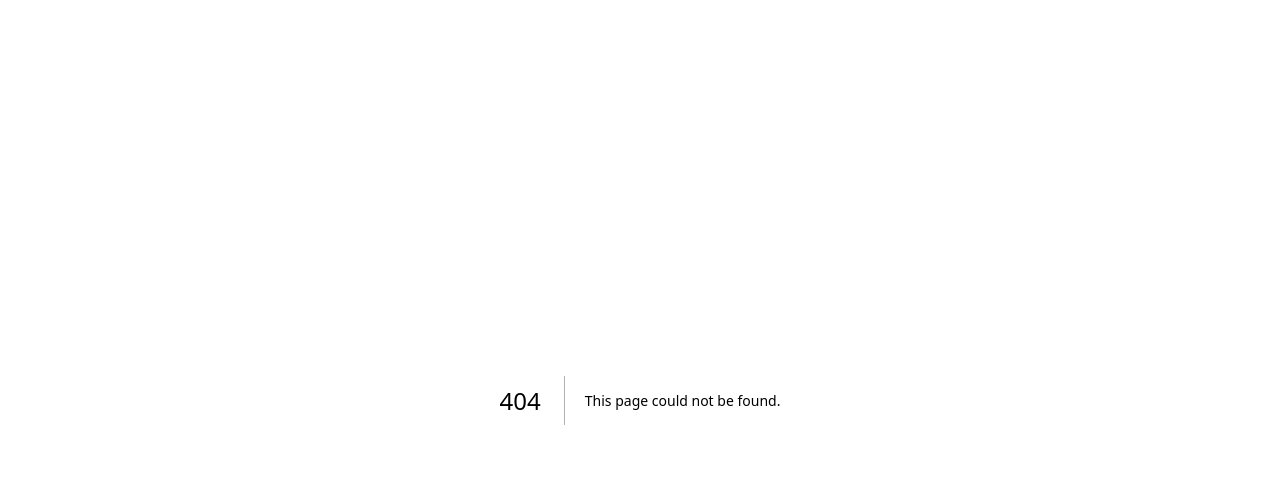
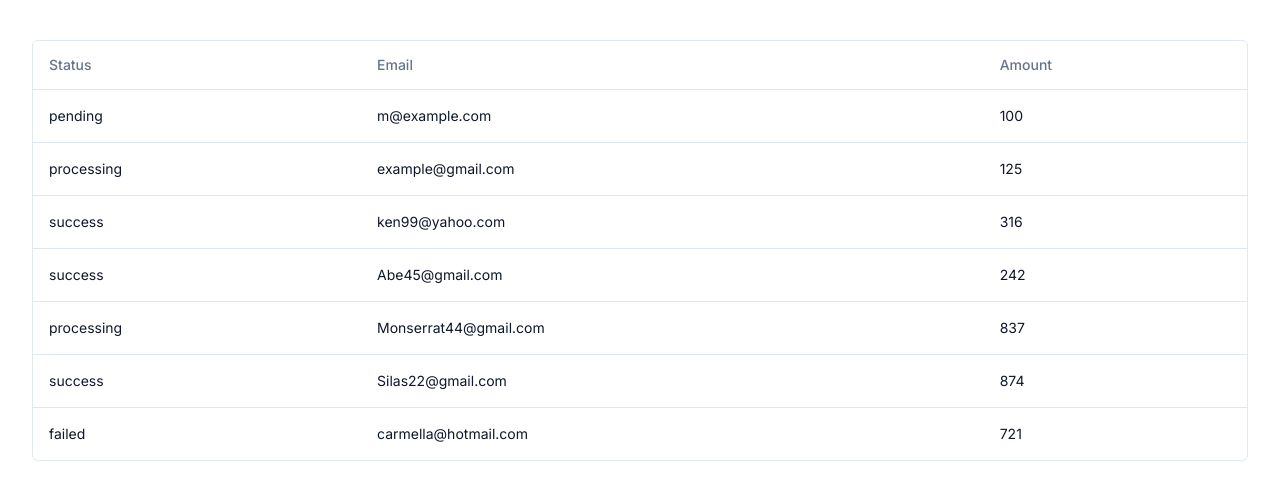
Before and after one commit to Shirshakkandel/DataTableShadcn, a Next.js app: page /payments in a window 1280 px wide. Before the commit this address had no page. Shown: the top 500 px of the page. Built offline with nearby package versions, Linux system fonts and the light colour scheme.

Commit message:
basic table done

```diff
--- a/app/globals.css
+++ b/app/globals.css
@@ -2,26 +2,80 @@
 @tailwind components;
 @tailwind utilities;
 
-:root {
-  --foreground-rgb: 0, 0, 0;
-  --background-start-rgb: 214, 219, 220;
-  --background-end-rgb: 255, 255, 255;
-}
+@layer base {
+  :root {
+    --background: 0 0% 100%;
+    --foreground: 222.2 47.4% 11.2%;
 
-@media (prefers-color-scheme: dark) {
-  :root {
-    --foreground-rgb: 255, 255, 255;
-    --background-start-rgb: 0, 0, 0;
-    --background-end-rgb: 0, 0, 0;
+    --muted: 210 40% 96.1%;
+    --muted-foreground: 215.4 16.3% 46.9%;
+
+    --popover: 0 0% 100%;
+    --popover-foreground: 222.2 47.4% 11.2%;
+
+    --card: 0 0% 100%;
+    --card-foreground: 222.2 47.4% 11.2%;
+
+    --border: 214.3 31.8% 91.4%;
+    --input: 214.3 31.8% 91.4%;
+
+    --primary: 222.2 47.4% 11.2%;
+    --primary-foreground: 210 40% 98%;
+
+    --secondary: 210 40% 96.1%;
+    --secondary-foreground: 222.2 47.4% 11.2%;
+
+    --accent: 210 40% 96.1%;
+    --accent-foreground: 222.2 47.4% 11.2%;
+
+    --destructive: 0 100% 50%;
+    --destructive-foreground: 210 40% 98%;
+
+    --ring: 215 20.2% 65.1%;
+
+    --radius: 0.5rem;
+  }
+
+  .dark {
+    --background: 224 71% 4%;
+    --foreground: 213 31% 91%;
+
+    --muted: 223 47% 11%;
+    --muted-foreground: 215.4 16.3% 56.9%;
+
+    --popover: 224 71% 4%;
+    --popover-foreground: 215 20.2% 65.1%;
+
+    --card: 224 71% 4%;
+    --card-foreground: 213 31% 91%;
+
+    --border: 216 34% 17%;
+    --input: 216 34% 17%;
+
+    --primary: 210 40% 98%;
+    --primary-foreground: 222.2 47.4% 1.2%;
+
+    --secondary: 222.2 47.4% 11.2%;
+    --secondary-foreground: 210 40% 98%;
+
+    --accent: 216 34% 17%;
+    --accent-foreground: 210 40% 98%;
+
+    --destructive: 0 63% 31%;
+    --destructive-foreground: 210 40% 98%;
+
+    --ring: 216 34% 17%;
+
+    --radius: 0.5rem;
   }
 }
 
-body {
-  color: rgb(var(--foreground-rgb));
-  background: linear-gradient(
-      to bottom,
-      transparent,
-      rgb(var(--background-end-rgb))
-    )
-    rgb(var(--background-start-rgb));
+@layer base {
+  * {
+    @apply border-border;
+  }
+  body {
+    @apply bg-background text-foreground;
+    font-feature-settings: "rlig" 1, "calt" 1;
+  }
 }
--- a/app/page.tsx
+++ b/app/page.tsx
@@ -1,8 +1,8 @@
-import Image from 'next/image'
+import Image from "next/image";
 
 export default function Home() {
   return (
-    <main className="flex min-h-screen flex-col items-center justify-between p-24">
+    <main>
       <div className="z-10 w-full max-w-5xl items-center justify-between font-mono text-sm lg:flex">
         <p className="fixed left-0 top-0 flex w-full justify-center border-b border-gray-300 bg-gradient-to-b from-zinc-200 pb-6 pt-8 backdrop-blur-2xl dark:border-neutral-800 dark:bg-zinc-800/30 dark:from-inherit lg:static lg:w-auto  lg:rounded-xl lg:border lg:bg-gray-200 lg:p-4 lg:dark:bg-zinc-800/30">
           Get started by editing&nbsp;
@@ -15,7 +15,7 @@ export default function Home() {
             target="_blank"
             rel="noopener noreferrer"
           >
-            By{' '}
+            By{" "}
             <Image
               src="/vercel.svg"
               alt="Vercel Logo"
@@ -47,7 +47,7 @@ export default function Home() {
           rel="noopener noreferrer"
         >
           <h2 className={`mb-3 text-2xl font-semibold`}>
-            Docs{' '}
+            Docs{" "}
             <span className="inline-block transition-transform group-hover:translate-x-1 motion-reduce:transform-none">
               -&gt;
             </span>
@@ -64,7 +64,7 @@ export default function Home() {
           rel="noopener noreferrer"
         >
           <h2 className={`mb-3 text-2xl font-semibold`}>
-            Learn{' '}
+            Learn{" "}
             <span className="inline-block transition-transform group-hover:translate-x-1 motion-reduce:transform-none">
               -&gt;
             </span>
@@ -81,7 +81,7 @@ export default function Home() {
           rel="noopener noreferrer"
         >
           <h2 className={`mb-3 text-2xl font-semibold`}>
-            Templates{' '}
+            Templates{" "}
             <span className="inline-block transition-transform group-hover:translate-x-1 motion-reduce:transform-none">
               -&gt;
             </span>
@@ -98,7 +98,7 @@ export default function Home() {
           rel="noopener noreferrer"
         >
           <h2 className={`mb-3 text-2xl font-semibold`}>
-            Deploy{' '}
+            Deploy{" "}
             <span className="inline-block transition-transform group-hover:translate-x-1 motion-reduce:transform-none">
               -&gt;
             </span>
@@ -109,5 +109,5 @@ export default function Home() {
         </a>
       </div>
     </main>
-  )
+  );
 }
--- /dev/null
+++ b/app/payments/columns.tsx
@@ -0,0 +1,27 @@
+"use client";
+
+import { ColumnDef } from "@tanstack/react-table";
+
+// This type is used to define the shape of our data.
+// You can use a Zod schema here if you want.
+export type Payment = {
+  id: string;
+  amount: number;
+  status: "pending" | "processing" | "success" | "failed";
+  email: string;
+};
+
+export const columns: ColumnDef<Payment>[] = [
+  {
+    accessorKey: "status",
+    header: "Status",
+  },
+  {
+    accessorKey: "email",
+    header: "Email",
+  },
+  {
+    accessorKey: "amount",
+    header: "Amount",
+  },
+];
--- /dev/null
+++ b/app/payments/data-table.tsx
@@ -0,0 +1,66 @@
+"use client";
+
+import { ColumnDef, flexRender, getCoreRowModel, useReactTable } from "@tanstack/react-table";
+
+import {
+  Table,
+  TableBody,
+  TableCell,
+  TableHead,
+  TableHeader,
+  TableRow,
+} from "@/components/ui/table";
+
+interface DataTableProps<TData, TValue> {
+  columns: ColumnDef<TData, TValue>[];
+  data: TData[];
+}
+
+export function DataTable<TData, TValue>({ columns, data }: DataTableProps<TData, TValue>) {
+  const table = useReactTable({
+    data,
+    columns,
+    getCoreRowModel: getCoreRowModel(),
+  });
+
+  return (
+    <div className="rounded-md border">
+      <Table>
+        <TableHeader>
+          {table.getHeaderGroups().map(headerGroup => (
+            <TableRow key={headerGroup.id}>
+              {headerGroup.headers.map(header => {
+                return (
+                  <TableHead key={header.id}>
+                    {header.isPlaceholder
+                      ? null
+                      : flexRender(header.column.columnDef.header, header.getContext())}
+                  </TableHead>
+                );
+              })}
+            </TableRow>
+          ))}
+        </TableHeader>
+        <TableBody>
+          {table.getRowModel().rows?.length ? (
+            table.getRowModel().rows.map(row => (
+              <TableRow key={row.id} data-state={row.getIsSelected() && "selected"}>
+                {row.getVisibleCells().map(cell => (
+                  <TableCell key={cell.id}>
+                    {flexRender(cell.column.columnDef.cell, cell.getContext())}
+                  </TableCell>
+                ))}
+              </TableRow>
+            ))
+          ) : (
+            <TableRow>
+              <TableCell colSpan={columns.length} className="h-24 text-center">
+                No results.
+              </TableCell>
+            </TableRow>
+          )}
+        </TableBody>
+      </Table>
+    </div>
+  );
+}
--- /dev/null
+++ b/app/payments/page.tsx
@@ -0,0 +1,59 @@
+import { Payment, columns } from "./columns";
+import { DataTable } from "./data-table";
+
+async function getData(): Promise<Payment[]> {
+  return [
+    {
+      id: "728ed52f",
+      amount: 100,
+      status: "pending",
+      email: "m@example.com",
+    },
+    {
+      id: "489e1d42",
+      amount: 125,
+      status: "processing",
+      email: "example@gmail.com",
+    },
+    {
+      id: "m5gr84i9",
+      amount: 316,
+      status: "success",
+      email: "ken99@yahoo.com",
+    },
+    {
+      id: "3u1reuv4",
+      amount: 242,
+      status: "success",
+      email: "Abe45@gmail.com",
+    },
+    {
+      id: "derv1ws0",
+      amount: 837,
+      status: "processing",
+      email: "Monserrat44@gmail.com",
+    },
+    {
+      id: "5kma53ae",
+      amount: 874,
+      status: "success",
+      email: "Silas22@gmail.com",
+    },
+    {
+      id: "bhqecj4p",
+      amount: 721,
+      status: "failed",
+      email: "carmella@hotmail.com",
+    },
+  ];
+}
+
+export default async function DemoPage() {
+  const data = await getData();
+
+  return (
+    <div className="container mx-auto py-10">
+      <DataTable columns={columns} data={data} />
+    </div>
+  );
+}
--- /dev/null
+++ b/components/ui/table.tsx
@@ -0,0 +1,114 @@
+import * as React from "react"
+
+import { cn } from "@/lib/utils"
+
+const Table = React.forwardRef<
+  HTMLTableElement,
+  React.HTMLAttributes<HTMLTableElement>
+>(({ className, ...props }, ref) => (
+  <div className="w-full overflow-auto">
+    <table
+      ref={ref}
+      className={cn("w-full caption-bottom text-sm", className)}
+      {...props}
+    />
+  </div>
+))
+Table.displayName = "Table"
+
+const TableHeader = React.forwardRef<
+  HTMLTableSectionElement,
+  React.HTMLAttributes<HTMLTableSectionElement>
+>(({ className, ...props }, ref) => (
+  <thead ref={ref} className={cn("[&_tr]:border-b", className)} {...props} />
+))
+TableHeader.displayName = "TableHeader"
+
+const TableBody = React.forwardRef<
+  HTMLTableSectionElement,
+  React.HTMLAttributes<HTMLTableSectionElement>
+>(({ className, ...props }, ref) => (
+  <tbody
+    ref={ref}
+    className={cn("[&_tr:last-child]:border-0", className)}
+    {...props}
+  />
+))
+TableBody.displayName = "TableBody"
+
+const TableFooter = React.forwardRef<
+  HTMLTableSectionElement,
+  React.HTMLAttributes<HTMLTableSectionElement>
+>(({ className, ...props }, ref) => (
+  <tfoot
+    ref={ref}
+    className={cn("bg-primary font-medium text-primary-foreground", className)}
+    {...props}
+  />
+))
+TableFooter.displayName = "TableFooter"
+
+const TableRow = React.forwardRef<
+  HTMLTableRowElement,
+  React.HTMLAttributes<HTMLTableRowElement>
+>(({ className, ...props }, ref) => (
+  <tr
+    ref={ref}
+    className={cn(
+      "border-b transition-colors hover:bg-muted/50 data-[state=selected]:bg-muted",
+      className
+    )}
+    {...props}
+  />
+))
+TableRow.displayName = "TableRow"
+
+const TableHead = React.forwardRef<
+  HTMLTableCellElement,
+  React.ThHTMLAttributes<HTMLTableCellElement>
+>(({ className, ...props }, ref) => (
+  <th
+    ref={ref}
+    className={cn(
+      "h-12 px-4 text-left align-middle font-medium text-muted-foreground [&:has([role=checkbox])]:pr-0",
+      className
+    )}
+    {...props}
+  />
+))
+TableHead.displayName = "TableHead"
+
+const TableCell = React.forwardRef<
+  HTMLTableCellElement,
+  React.TdHTMLAttributes<HTMLTableCellElement>
+>(({ className, ...props }, ref) => (
+  <td
+    ref={ref}
+    className={cn("p-4 align-middle [&:has([role=checkbox])]:pr-0", className)}
+    {...props}
+  />
+))
+TableCell.displayName = "TableCell"
+
+const TableCaption = React.forwardRef<
+  HTMLTableCaptionElement,
+  React.HTMLAttributes<HTMLTableCaptionElement>
+>(({ className, ...props }, ref) => (
+  <caption
+    ref={ref}
+    className={cn("mt-4 text-sm text-muted-foreground", className)}
+    {...props}
+  />
+))
+TableCaption.displayName = "TableCaption"
+
+export {
+  Table,
+  TableHeader,
+  TableBody,
+  TableFooter,
+  TableHead,
+  TableRow,
+  TableCell,
+  TableCaption,
+}
--- /dev/null
+++ b/lib/utils.ts
@@ -0,0 +1,6 @@
+import { ClassValue, clsx } from "clsx"
+import { twMerge } from "tailwind-merge"
+
+export function cn(...inputs: ClassValue[]) {
+  return twMerge(clsx(inputs))
+}
--- a/package.json
+++ b/package.json
@@ -9,17 +9,23 @@
     "lint": "next lint"
   },
   "dependencies": {
+    "@tanstack/react-table": "^8.9.2",
     "@types/node": "20.3.1",
     "@types/react": "18.2.12",
     "@types/react-dom": "18.2.5",
     "autoprefixer": "10.4.14",
+    "class-variance-authority": "^0.6.0",
+    "clsx": "^1.2.1",
     "eslint": "8.42.0",
     "eslint-config-next": "13.4.5",
+    "lucide-react": "^0.244.0",
     "next": "13.4.5",
     "postcss": "8.4.24",
     "react": "18.2.0",
     "react-dom": "18.2.0",
+    "tailwind-merge": "^1.13.1",
     "tailwindcss": "3.3.2",
+    "tailwindcss-animate": "^1.0.6",
     "typescript": "5.1.3"
   }
 }
--- a/tailwind.config.js
+++ b/tailwind.config.js
@@ -1,18 +1,75 @@
 /** @type {import('tailwindcss').Config} */
 module.exports = {
+  darkMode: ["class"],
   content: [
-    './pages/**/*.{js,ts,jsx,tsx,mdx}',
-    './components/**/*.{js,ts,jsx,tsx,mdx}',
-    './app/**/*.{js,ts,jsx,tsx,mdx}',
-  ],
+    './pages/**/*.{ts,tsx}',
+    './components/**/*.{ts,tsx}',
+    './app/**/*.{ts,tsx}',
+	],
   theme: {
+    container: {
+      center: true,
+      padding: "2rem",
+      screens: {
+        "2xl": "1400px",
+      },
+    },
     extend: {
-      backgroundImage: {
-        'gradient-radial': 'radial-gradient(var(--tw-gradient-stops))',
-        'gradient-conic':
-          'conic-gradient(from 180deg at 50% 50%, var(--tw-gradient-stops))',
+      colors: {
+        border: "hsl(var(--border))",
+        input: "hsl(var(--input))",
+        ring: "hsl(var(--ring))",
+        background: "hsl(var(--background))",
+        foreground: "hsl(var(--foreground))",
+        primary: {
+          DEFAULT: "hsl(var(--primary))",
+          foreground: "hsl(var(--primary-foreground))",
+        },
+        secondary: {
+          DEFAULT: "hsl(var(--secondary))",
+          foreground: "hsl(var(--secondary-foreground))",
+        },
+        destructive: {
+          DEFAULT: "hsl(var(--destructive))",
+          foreground: "hsl(var(--destructive-foreground))",
+        },
+        muted: {
+          DEFAULT: "hsl(var(--muted))",
+          foreground: "hsl(var(--muted-foreground))",
+        },
+        accent: {
+          DEFAULT: "hsl(var(--accent))",
+          foreground: "hsl(var(--accent-foreground))",
+        },
+        popover: {
+          DEFAULT: "hsl(var(--popover))",
+          foreground: "hsl(var(--popover-foreground))",
+        },
+        card: {
+          DEFAULT: "hsl(var(--card))",
+          foreground: "hsl(var(--card-foreground))",
+        },
+      },
+      borderRadius: {
+        lg: "var(--radius)",
+        md: "calc(var(--radius) - 2px)",
+        sm: "calc(var(--radius) - 4px)",
+      },
+      keyframes: {
+        "accordion-down": {
+          from: { height: 0 },
+          to: { height: "var(--radix-accordion-content-height)" },
+        },
+        "accordion-up": {
+          from: { height: "var(--radix-accordion-content-height)" },
+          to: { height: 0 },
+        },
+      },
+      animation: {
+        "accordion-down": "accordion-down 0.2s ease-out",
+        "accordion-up": "accordion-up 0.2s ease-out",
       },
     },
   },
-  plugins: [],
+  plugins: [require("tailwindcss-animate")],
 }
```
Also changed, not shown: 1 other file (tests, documents, lock files or other folders).
